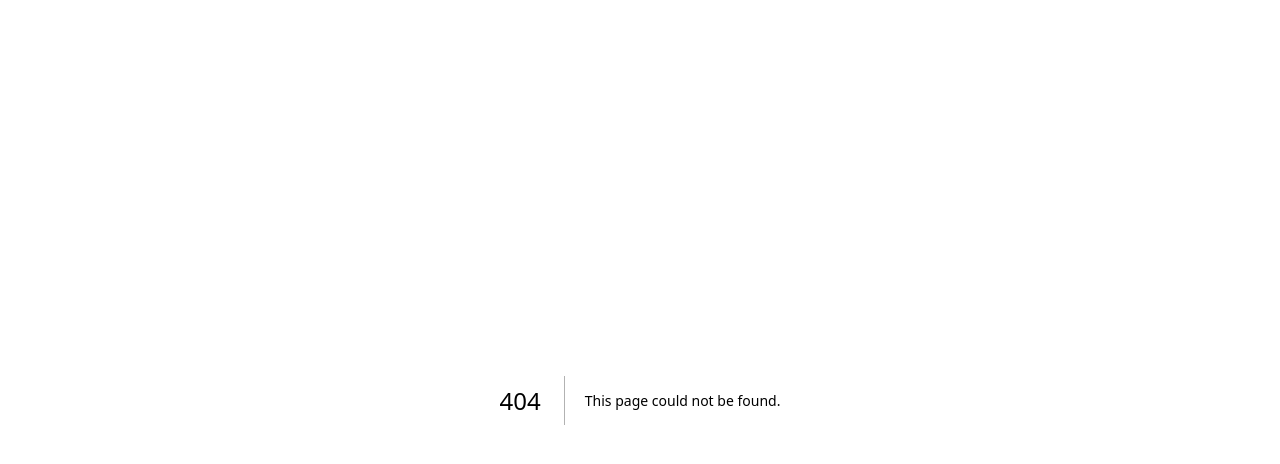
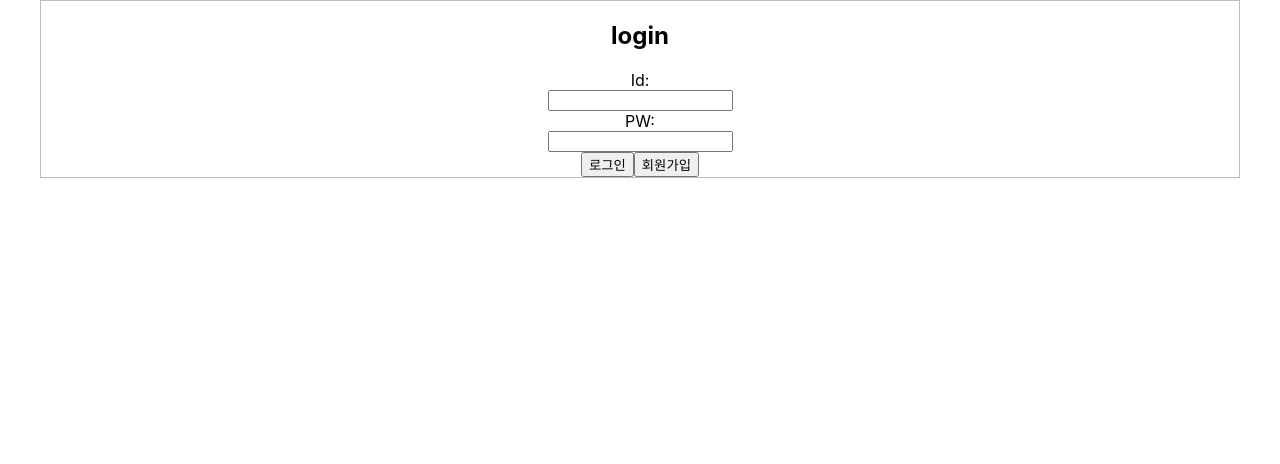
Before and after one commit to KMS9612/wanted-pre-onboarding-challenge-fe-1, a Next.js app: page /login in a window 1280 px wide. Before the commit this address had no page. Shown: the top 464 px of the page. Built offline with nearby package versions, Linux system fonts and the light colour scheme.

Commit message:
원티드 사전과제 (axios 연습)

```diff
--- a/pages/_app.js
+++ /dev/null
@@ -1,7 +0,0 @@
-import '../styles/globals.css'
-
-function MyApp({ Component, pageProps }) {
-  return <Component {...pageProps} />
-}
-
-export default MyApp
--- /dev/null
+++ b/pages/_app.tsx
@@ -0,0 +1,23 @@
+import "../styles/globals.css";
+import styled from "@emotion/styled";
+
+// styles
+const Wrapper = styled.div`
+  width: 1200px;
+  margin: 0px auto;
+`;
+const Body = styled.div`
+  border: 1px solid #bdbdbd;
+`;
+
+function MyApp({ Component, pageProps }) {
+  return (
+    <Wrapper>
+      <Body>
+        <Component {...pageProps} />
+      </Body>
+    </Wrapper>
+  );
+}
+
+export default MyApp;
--- a/pages/api/hello.js
+++ /dev/null
@@ -1,5 +0,0 @@
-// Next.js API route support: https://nextjs.org/docs/api-routes/introduction
-
-export default function handler(req, res) {
-  res.status(200).json({ name: 'John Doe' })
-}
--- /dev/null
+++ b/pages/login/index.tsx
@@ -0,0 +1,5 @@
+import LoginContainer from "../../src/login/login.container";
+
+export default function Login() {
+  return <LoginContainer />;
+}
--- /dev/null
+++ b/src/login/login.container.tsx
@@ -0,0 +1,37 @@
+import axios from "axios";
+import { useForm } from "react-hook-form";
+import { yupResolver } from "@hookform/resolvers/yup";
+import * as yup from "yup";
+import LoginPresenter from "./login.presenter";
+export default function LoginContainer() {
+  const schema = yup.object({
+    id: yup
+      .string()
+      .matches(/^\w+@\w+\.\w+$/, "이메일 형식이 맞지않습니다")
+      .required("이메일은 필수 입력입니다."),
+    pw: yup.string().min(8, "비밀번호는 8자리 이상 입니다."),
+  });
+
+  const {
+    register,
+    handleSubmit,
+    formState: { errors },
+  } = useForm({
+    resolver: yupResolver(schema),
+  });
+  const onSubmitInfo = async () => {
+    axios
+      .post("http://localhost:8080/users/login", {
+        email: "김민승@naver.com",
+        password: "1234",
+      })
+      .then((response) => {
+        console.log(response);
+      })
+      .catch((e) => {
+        console.log(e.message);
+      });
+  };
+
+  return <LoginPresenter onSubmitInfo={onSubmitInfo} />;
+}
--- /dev/null
+++ b/src/login/login.presenter.tsx
@@ -0,0 +1,18 @@
+import * as S from "./login.styles";
+
+export default function LoginPresenter(props: any) {
+  return (
+    <S.Wrapper>
+      <S.Heading>login</S.Heading>
+      <S.InputWrapper>
+        Id:
+        <input type="text" />
+        PW: <input type="password" />
+      </S.InputWrapper>
+      <S.BtnWrapper>
+        <button onClick={props.onSubmitInfo}>로그인</button>
+        <button>회원가입</button>
+      </S.BtnWrapper>
+    </S.Wrapper>
+  );
+}
--- /dev/null
+++ b/src/login/login.styles.tsx
@@ -0,0 +1,26 @@
+import styled from "@emotion/styled";
+
+export const Wrapper = styled.div`
+  width: 100%;
+`;
+
+export const Heading = styled.h2`
+  width: 100%;
+  text-align: center;
+`;
+
+export const InputWrapper = styled.div`
+  width: 100%;
+  display: flex;
+  flex-direction: column;
+  justify-content: space-between;
+  align-items: center;
+`;
+
+export const BtnWrapper = styled.div`
+  width: 100%;
+  display: flex;
+  flex-direction: row;
+  justify-content: center;
+  align-items: center;
+`;
```
Also changed, not shown: package.json (+11 -2 lines), pages/index.js (deleted, +0 -69 lines), pages/index.tsx (added, +39 -0 lines), tsconfig.json (added, +20 -0 lines), pages/signin/index.tsx (added), 2 other files (tests, documents, lock files or other folders).
